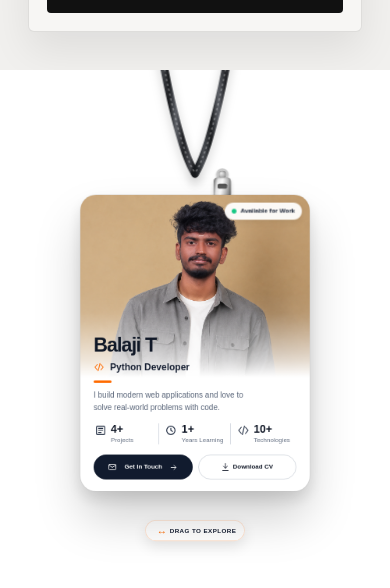
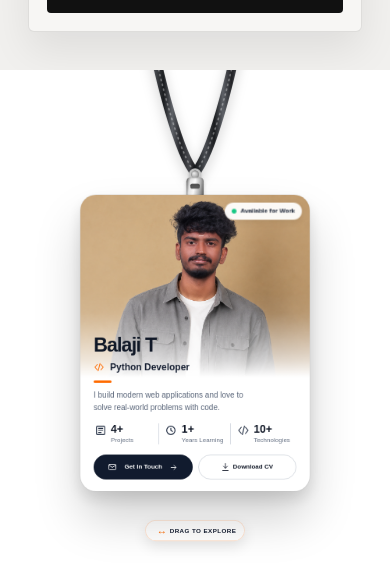
Before and after one commit to Balaji-3124/portfolio, a React (Vite) app: page / in a window 390 px wide. Shown: the part 989-1577 px from the top of the page. Built offline with nearby package versions, Linux system fonts and the light colour scheme; no server answers.

Commit message:
About card change

```diff
--- a/src/components/about/about.css
+++ b/src/components/about/about.css
@@ -1140,6 +1140,12 @@
 
 
   .scene {
+    /* Keep the scene at its true 430px design width so the clip (px-positioned)
+       stays aligned with the SVG ropes and the centered card. Scale does the fitting. */
+    width: 430px;
+    max-width: none;
+    flex-shrink: 0;
+
     transform: scale(0.86);
 
     transform-origin:
```
